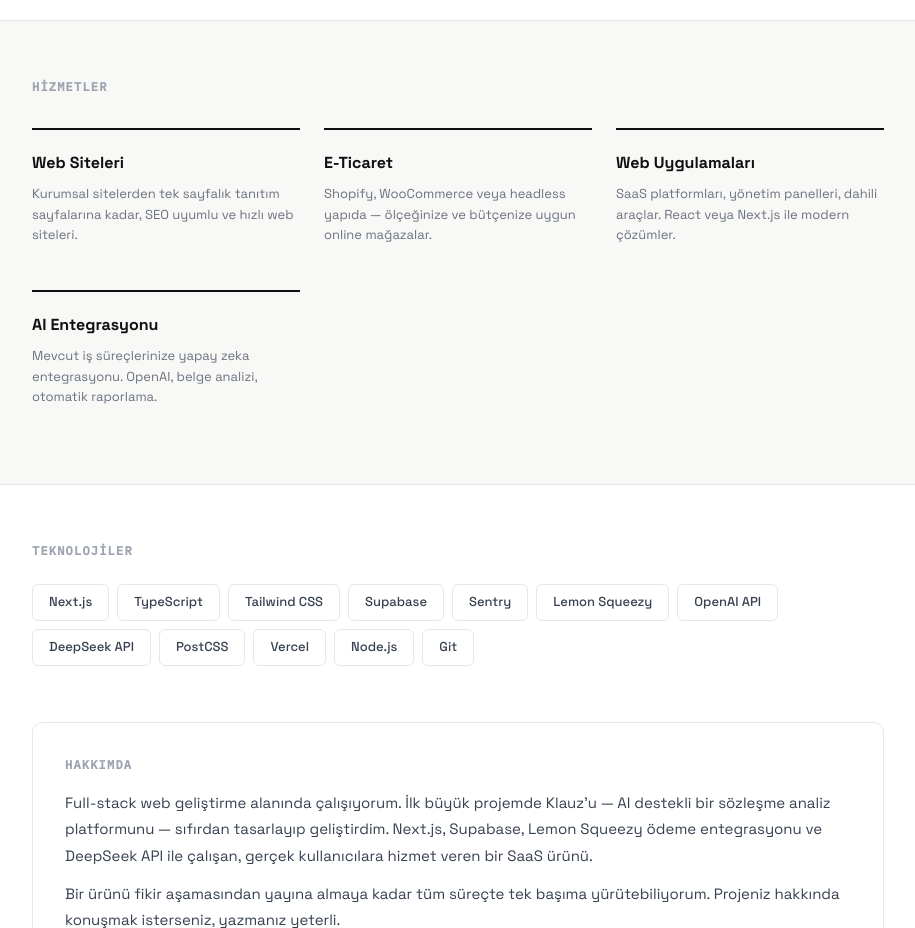
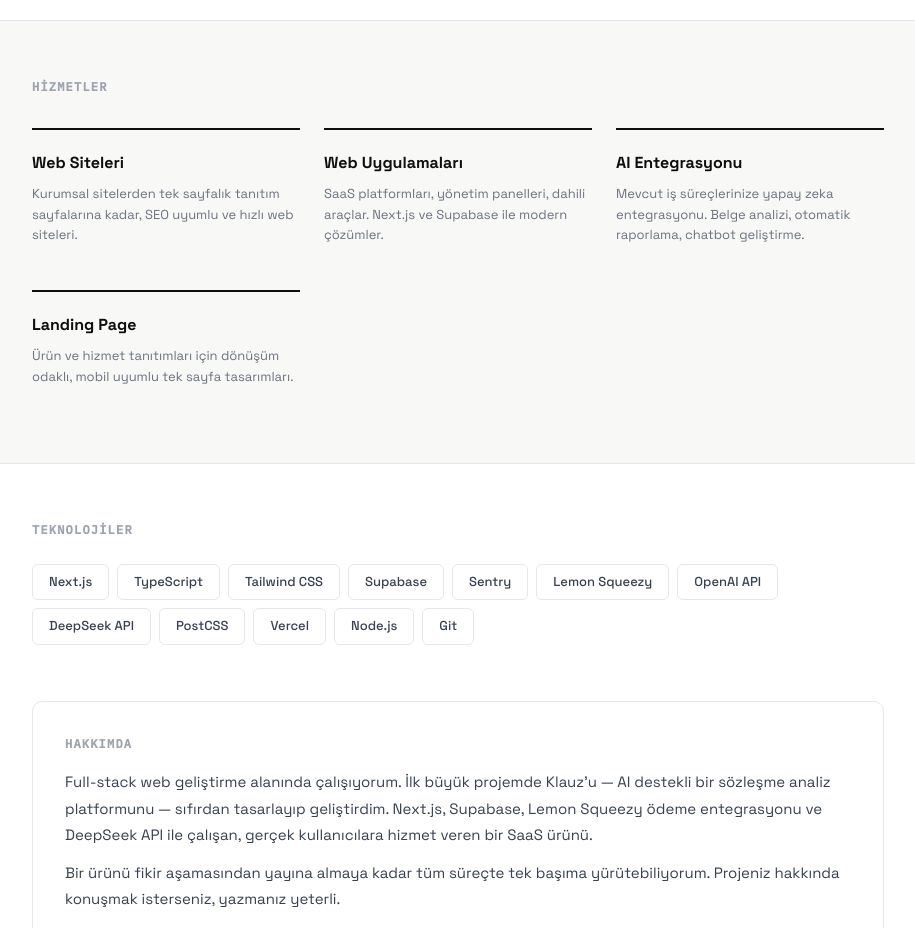
Before and after one commit to Oguzhan0001/portfolio, a Next.js app: page / in a window 1280 px wide. Shown: the part 2340-3268 px from the top of the page, without its empty margins (182-1097 px from the left). Built offline with nearby package versions, Linux system fonts and the light colour scheme.

Commit message:
hizmetler guncellendi

```diff
--- a/src/app/page.tsx
+++ b/src/app/page.tsx
@@ -160,11 +160,11 @@ export default function PortfolioPage() {
           <h2 style={{ fontSize: 12, fontWeight: 600, textTransform: "uppercase", letterSpacing: "0.1em", color: "#9CA3AF", fontFamily: mono, marginBottom: 32 }}>Hizmetler</h2>
           <div style={{ display: "grid", gridTemplateColumns: "repeat(auto-fit, minmax(240px, 1fr))", gap: 24 }}>
             {[
-              { n: "Web Siteleri", d: "Kurumsal sitelerden tek sayfalık tanıtım sayfalarına kadar, SEO uyumlu ve hızlı web siteleri." },
-              { n: "E-Ticaret", d: "Shopify, WooCommerce veya headless yapıda — ölçeğinize ve bütçenize uygun online mağazalar." },
-              { n: "Web Uygulamaları", d: "SaaS platformları, yönetim panelleri, dahili araçlar. React veya Next.js ile modern çözümler." },
-              { n: "AI Entegrasyonu", d: "Mevcut iş süreçlerinize yapay zeka entegrasyonu. OpenAI, belge analizi, otomatik raporlama." },
-            ].map((s) => (
+                { n: "Web Siteleri", d: "Kurumsal sitelerden tek sayfalık tanıtım sayfalarına kadar, SEO uyumlu ve hızlı web siteleri." },
+                { n: "Web Uygulamaları", d: "SaaS platformları, yönetim panelleri, dahili araçlar. Next.js ve Supabase ile modern çözümler." },
+                { n: "AI Entegrasyonu", d: "Mevcut iş süreçlerinize yapay zeka entegrasyonu. Belge analizi, otomatik raporlama, chatbot geliştirme." },
+                { n: "Landing Page", d: "Ürün ve hizmet tanıtımları için dönüşüm odaklı, mobil uyumlu tek sayfa tasarımları." },
+              ].map((s) => (
               <div key={s.n} style={{ padding: "20px 0", borderTop: "2px solid #0F0F0F" }}>
                 <h3 style={{ fontSize: 16, fontWeight: 700, marginBottom: 8 }}>{s.n}</h3>
                 <p style={{ fontSize: 13, color: "#6B7280", lineHeight: 1.6 }}>{s.d}</p>
```
